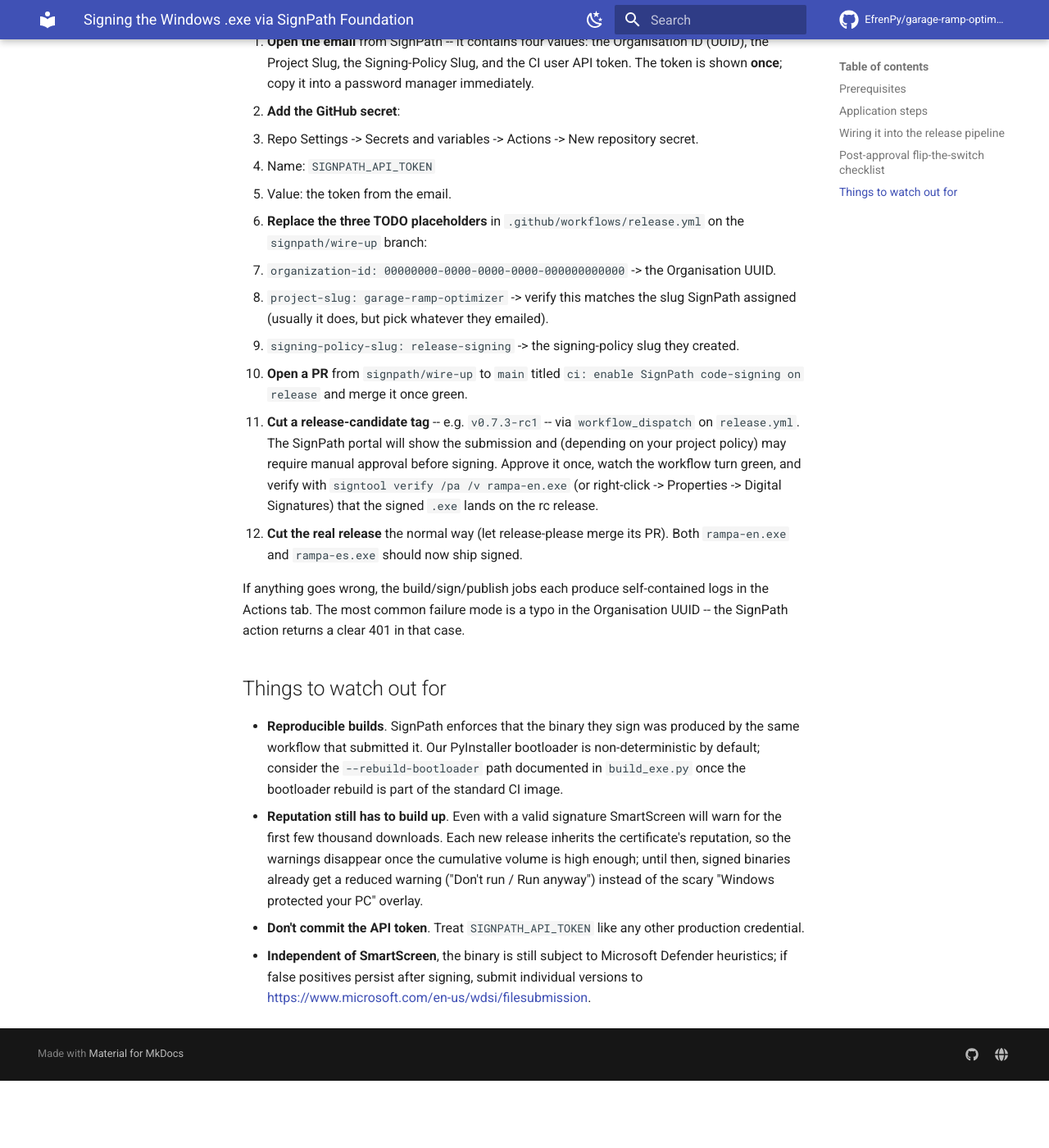
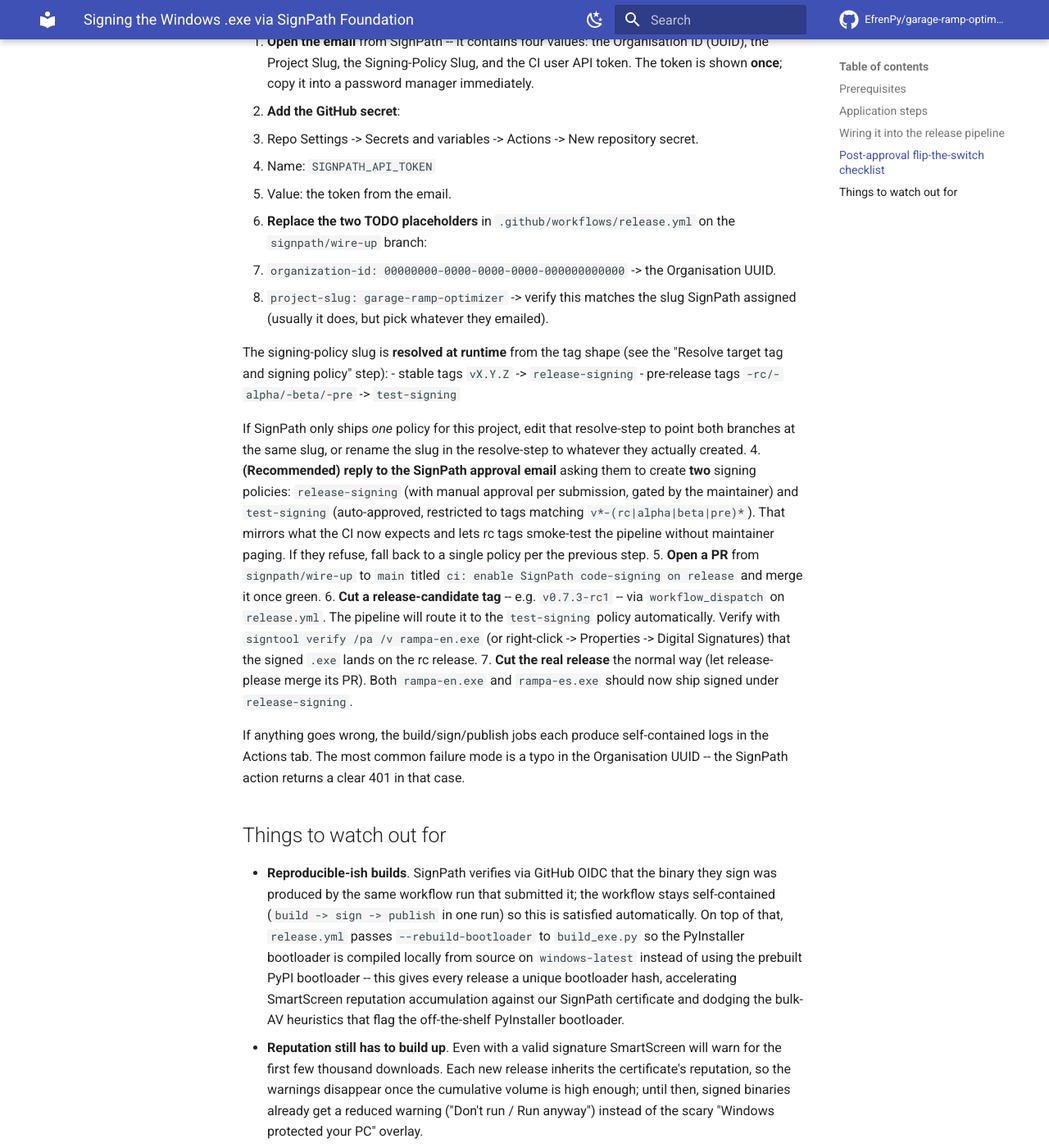
Before and after one commit to EfrenPy/garage-ramp-optimizer, an MkDocs documentation site: the page built from docs/SIGNPATH.md, in a window 1280 px wide and 1400 px high, scrolled down 2683 px. Shown: the whole window at 82% size. Built offline with MkDocs 1.6.1 and Material for MkDocs 9.7.7, drawn with Linux system fonts in a browser that asks for light colours; comment, search, counter and statistics services are not loaded; before the commit the page ends 4001 px from its top, so only the background shows below that.

Commit message:
ci: rebuild PyInstaller bootloader on every release, route rc tags to test-signing
Two preemptive hardening tweaks for the SignPath pipeline, both still gated on the placeholder org/project IDs so neither activates until SignPath approves and we fill those in.

release.yml: the windows build step now passes '--rebuild-bootloader' to build_exe.py. PyInstaller is reinstalled from source and the bootloader is compiled locally with the MSVC Build Tools shipped on windows-latest. Adds ~1-2 min per matrix leg but gives every release a unique bootloader hash, which (a) lets SmartScreen build reputation against our SignPath certificate independently of every other PyInstaller user, and (b) sidesteps the off-the-shelf-bootloader heuristic that drives most antivirus false positives.

release.yml: 'sign-windows-exe' grows a 'Resolve target tag and signing policy' step that picks 'test-signing' for tags matching '-(rc|alpha|beta|pre)' and 'release-signing' otherwise. Lets release-candidate tags smoke-test the pipeline without paging the maintainer to approve every submission in the SignPath portal. If SignPath only ends up creating one policy, the post-approval checklist in docs/SIGNPATH.md tells future-me how to collapse the two branches.

docs/SIGNPATH.md: the flip-the-switch checklist drops the (no-longer-needed) third TODO and gains a step recommending we ask SignPath for both policies when replying to the approval email. The stale 'consider rebuild-bootloader' caveat at the bottom is rewritten to document that the rebuild is now permanent.

```diff
--- a/docs/SIGNPATH.md
+++ b/docs/SIGNPATH.md
@@ -126,28 +126,42 @@ follow these exact steps to flip the switch:
      repository secret.
    - Name: `SIGNPATH_API_TOKEN`
    - Value: the token from the email.
-3. **Replace the three TODO placeholders** in
+3. **Replace the two TODO placeholders** in
    `.github/workflows/release.yml` on the `signpath/wire-up` branch:
    - `organization-id:      00000000-0000-0000-0000-000000000000`
      -> the Organisation UUID.
    - `project-slug:         garage-ramp-optimizer`
      -> verify this matches the slug SignPath assigned (usually it
      does, but pick whatever they emailed).
-   - `signing-policy-slug:  release-signing`
-     -> the signing-policy slug they created.
-4. **Open a PR** from `signpath/wire-up` to `main` titled
+
+   The signing-policy slug is **resolved at runtime** from the tag
+   shape (see the "Resolve target tag and signing policy" step):
+   - stable tags `vX.Y.Z` -> `release-signing`
+   - pre-release tags `-rc/-alpha/-beta/-pre` -> `test-signing`
+
+   If SignPath only ships *one* policy for this project, edit that
+   resolve-step to point both branches at the same slug, or rename
+   the slug in the resolve-step to whatever they actually created.
+4. **(Recommended) reply to the SignPath approval email** asking
+   them to create **two** signing policies: `release-signing` (with
+   manual approval per submission, gated by the maintainer) and
+   `test-signing` (auto-approved, restricted to tags matching
+   `v*-(rc|alpha|beta|pre)*`).  That mirrors what the CI now
+   expects and lets rc tags smoke-test the pipeline without
+   maintainer paging.  If they refuse, fall back to a single
+   policy per the previous step.
+5. **Open a PR** from `signpath/wire-up` to `main` titled
    `ci: enable SignPath code-signing on release` and merge it once
    green.
-5. **Cut a release-candidate tag** -- e.g. `v0.7.3-rc1` -- via
-   `workflow_dispatch` on `release.yml`.  The SignPath portal will
-   show the submission and (depending on your project policy) may
-   require manual approval before signing.  Approve it once, watch
-   the workflow turn green, and verify with `signtool verify /pa
-   /v rampa-en.exe` (or right-click -> Properties -> Digital
-   Signatures) that the signed `.exe` lands on the rc release.
-6. **Cut the real release** the normal way (let release-please merge
+6. **Cut a release-candidate tag** -- e.g. `v0.7.3-rc1` -- via
+   `workflow_dispatch` on `release.yml`.  The pipeline will route
+   it to the `test-signing` policy automatically.  Verify with
+   `signtool verify /pa /v rampa-en.exe` (or right-click ->
+   Properties -> Digital Signatures) that the signed `.exe` lands
+   on the rc release.
+7. **Cut the real release** the normal way (let release-please merge
    its PR).  Both `rampa-en.exe` and `rampa-es.exe` should now ship
-   signed.
+   signed under `release-signing`.
 
 If anything goes wrong, the build/sign/publish jobs each produce
 self-contained logs in the Actions tab.  The most common failure
@@ -156,11 +170,18 @@ returns a clear 401 in that case.
 
 ## Things to watch out for
 
-- **Reproducible builds**.  SignPath enforces that the binary they
-  sign was produced by the same workflow that submitted it.  Our
-  PyInstaller bootloader is non-deterministic by default; consider
-  the `--rebuild-bootloader` path documented in `build_exe.py` once
-  the bootloader rebuild is part of the standard CI image.
+- **Reproducible-ish builds**.  SignPath verifies via GitHub OIDC
+  that the binary they sign was produced by the same workflow run
+  that submitted it; the workflow stays self-contained
+  (`build -> sign -> publish` in one run) so this is satisfied
+  automatically.  On top of that, `release.yml` passes
+  `--rebuild-bootloader` to `build_exe.py` so the PyInstaller
+  bootloader is compiled locally from source on `windows-latest`
+  instead of using the prebuilt PyPI bootloader -- this gives
+  every release a unique bootloader hash, accelerating SmartScreen
+  reputation accumulation against our SignPath certificate and
+  dodging the bulk-AV heuristics that flag the off-the-shelf
+  PyInstaller bootloader.
 - **Reputation still has to build up**.  Even with a valid
   signature SmartScreen will warn for the first few thousand
   downloads.  Each new release inherits the certificate's
```
Also changed, not shown: 1 other file.
